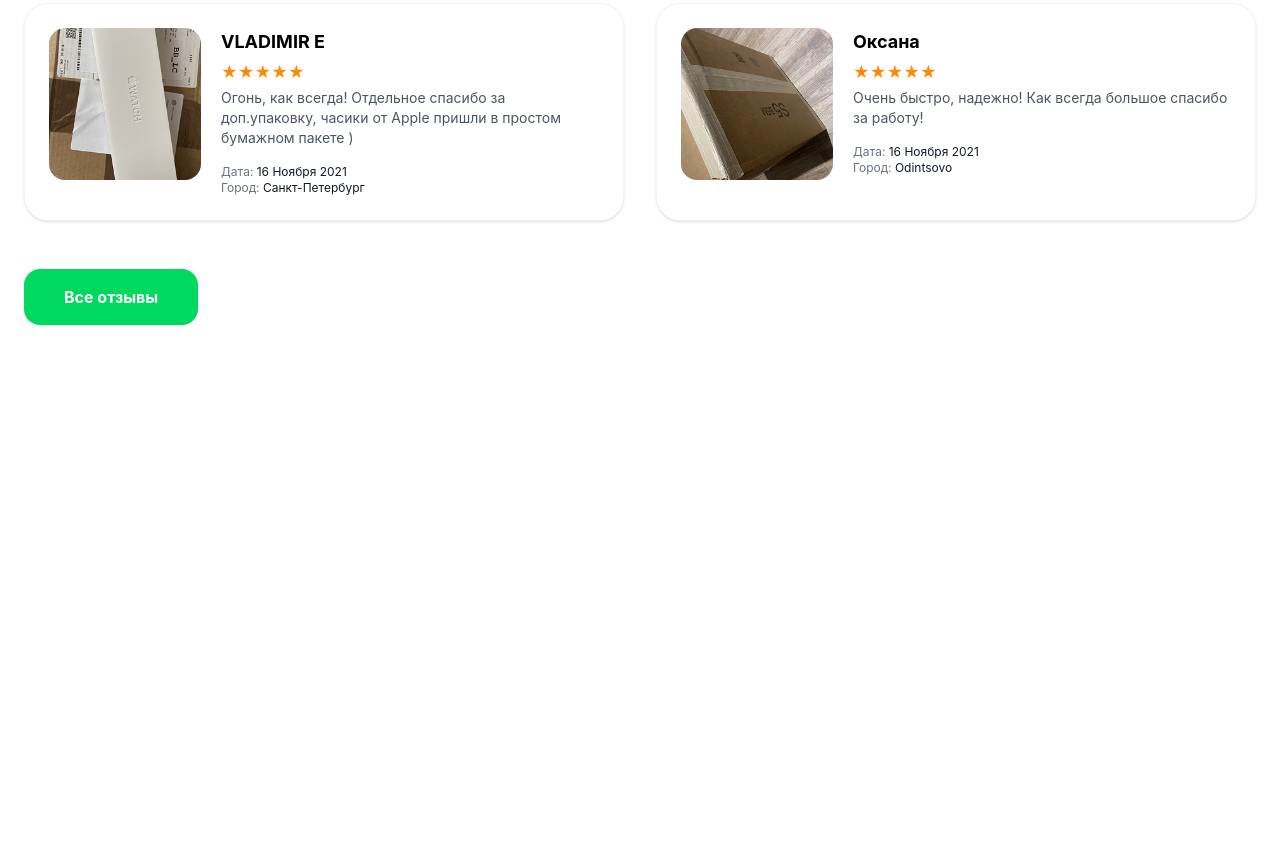
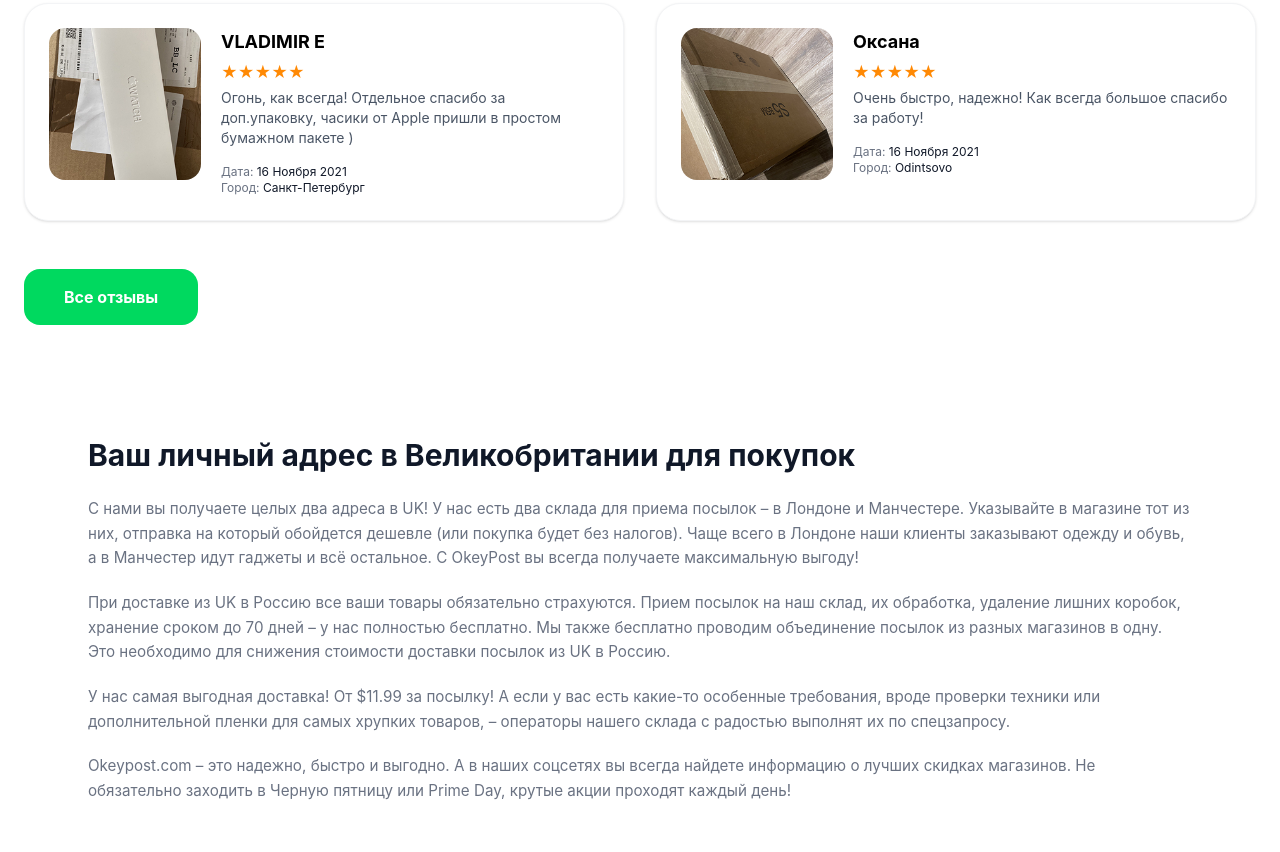
Before and after one commit to GG-absolute/project-8-page, a website: page index.html in a window 1280 px wide. Shown: the part 5563-6415 px from the top of the page. Before the commit the page ends 5952 px from the top, so only its background shows below. Drawn offline with nearby package versions, Linux system fonts and the light colour scheme; files that its build step writes are made by us from their sources.

Commit message:
10 section for 1 page html and tailvynd

```diff
--- a/index.html
+++ b/index.html
@@ -477,5 +477,31 @@
   </button>
 </section>
 
+<section class="max-w-6xl mx-auto py-12 px-6 font-sans">
+  <!-- Заголовок чуть менее массивный для лучшего баланса -->
+  <h2 class="text-2xl md:text-3xl font-bold text-gray-900 mb-6">
+    Ваш личный адрес в Великобритании для покупок
+  </h2>
+
+  <!-- Текст: серый цвет, чуть меньше размер, больше воздуха -->
+  <div class="space-y-5 leading-relaxed text-[0.95rem] text-gray-500">
+    <p>
+      С нами вы получаете целых два адреса в UK! У нас есть два склада для приема посылок – в Лондоне и Манчестере. Указывайте в магазине тот из них, отправка на который обойдется дешевле (или покупка будет без налогов). Чаще всего в Лондоне наши клиенты заказывают одежду и обувь, а в Манчестер идут гаджеты и всё остальное. С OkeyPost вы всегда получаете максимальную выгоду!
+    </p>
+
+    <p>
+      При доставке из UK в Россию все ваши товары обязательно страхуются. Прием посылок на наш склад, их обработка, удаление лишних коробок, хранение сроком до 70 дней – у нас полностью бесплатно. Мы также бесплатно проводим объединение посылок из разных магазинов в одну. Это необходимо для снижения стоимости доставки посылок из UK в Россию.
+    </p>
+
+    <p>
+      У нас самая выгодная доставка! От $11.99 за посылку! А если у вас есть какие-то особенные требования, вроде проверки техники или дополнительной пленки для самых хрупких товаров, – операторы нашего склада с радостью выполнят их по спецзапросу.
+    </p>
+
+    <p>
+      Okeypost.com – это надежно, быстро и выгодно. А в наших соцсетях вы всегда найдете информацию о лучших скидках магазинов. Не обязательно заходить в Черную пятницу или Prime Day, крутые акции проходят каждый день!
+    </p>
+  </div>
+</section>
+
 </body>
 </html>
```
